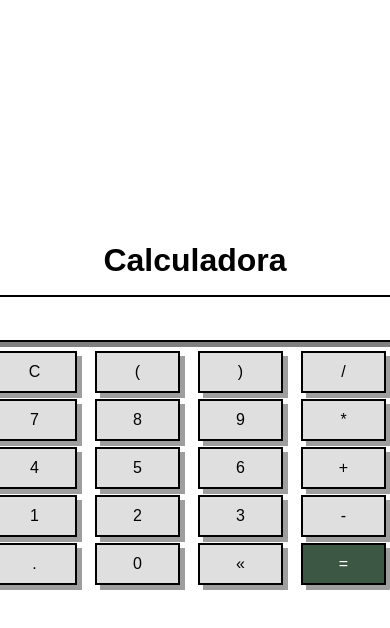
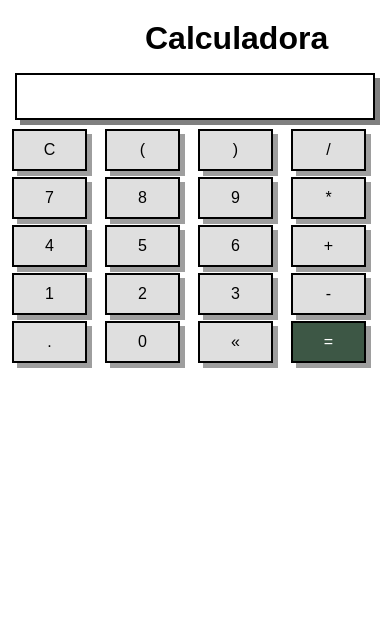
Before and after one commit to emellydev/calculadora, a plain HTML site: page index.html in a window 390 px wide. Drawn offline with Linux system fonts and the light colour scheme.

Commit message:
CSS Update

```diff
--- a/index.html
+++ b/index.html
@@ -2,7 +2,7 @@
 <html lang="pt-br">
 <head>
     <meta charset="UTF-8">
-    <meta name="viewport" content="width=device-width, initial-scale=1.0">
+    <meta name="viewport" content="width=device-width, initial-scale=1.0 , user-scalable=no" >
     <title>Projeto</title>
     <link rel="stylesheet" href="src/css/main.css">
 </head>
--- a/src/css/main.css
+++ b/src/css/main.css
@@ -80,9 +80,38 @@ table {
 @media screen and (max-width: 460px) {
   body {
     background: white;
+    align-items: flex-start;
   }
 
   .container {
     box-shadow: none;
+    width: 120px;
   }
+
+  .calculator .display {
+    padding: 10px;
+    width: 18em;
+    margin: 6px;
+    border: 2px solid black;
+    box-shadow: 5px 5px gray;
+    font-size: 20px;
+    font-family: monospace;
+    text-align: right;
+  }
+
+  .calculator button {
+    cursor: pointer;
+    padding: 10px;
+    margin: 3px;
+    width: 75px;
+    font-size: 16px;
+    box-shadow: 2px 1px 2px #000000a0;
+    background-color: #dfdfdf;
+    border: 2px solid black;
+    box-shadow: 5px 5px rgba(128, 128, 128, 0.762);
+    color: #000000;
+  }
+
+
+
 }
```
